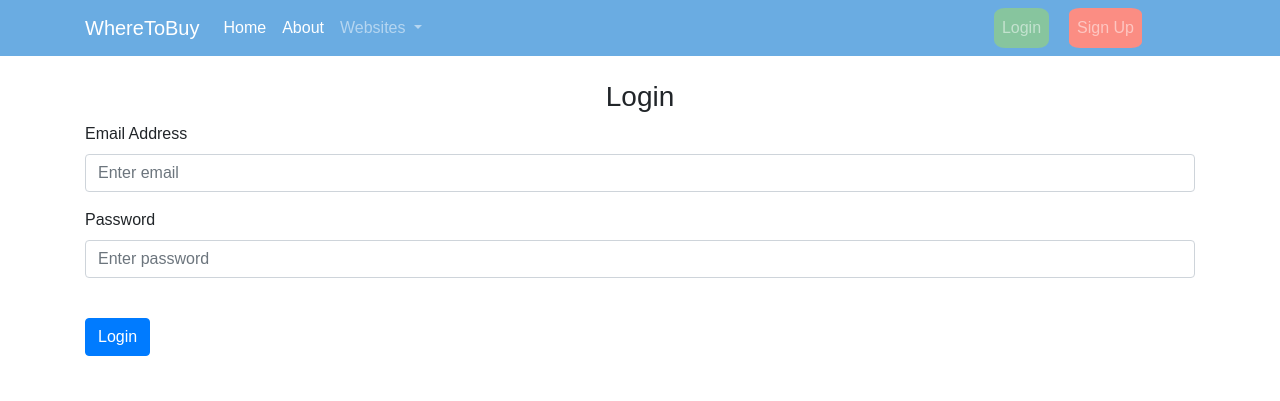
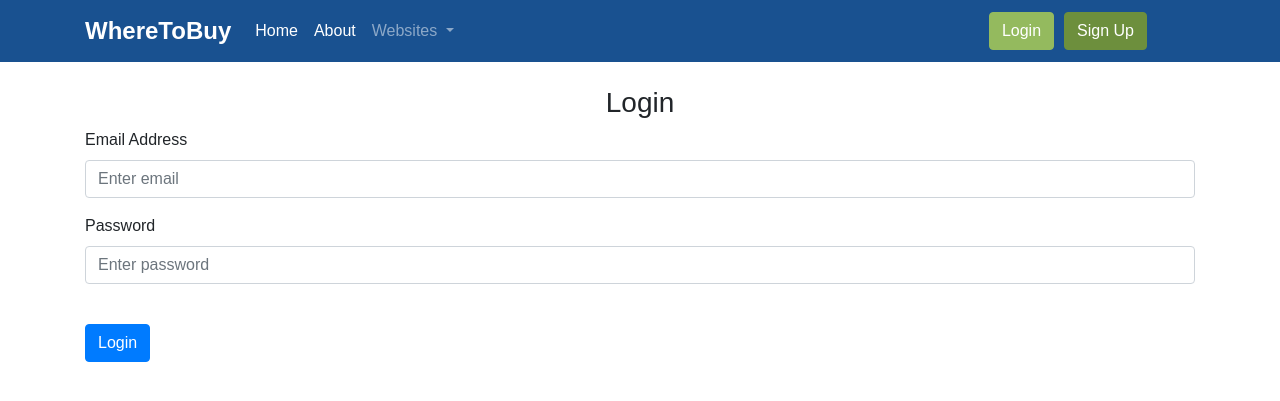
Before and after one commit to yeganaabbaszadeh/WhereToBuy, a Flask app: page /login in a window 1280 px wide. Shown: the top 401 px of the page. Run offline with Flask 2, Linux system fonts and the light colour scheme; some libraries are stand-ins or nearby versions.

Commit message:
login/logout finished, style changes added

```diff
--- a/website/auth.py
+++ b/website/auth.py
@@ -2,7 +2,7 @@ from flask import Blueprint, render_template, request, flash, redirect, url_for
 from .models import User
 from werkzeug.security import generate_password_hash, check_password_hash
 from . import db
-from flask_login import login_user, login_required, logout_user, current_user
+from flask_login import login_user, login_required, logout_user, current_user, UserMixin
 
 
 auth = Blueprint('auth', __name__)
@@ -25,13 +25,14 @@ def login():
         else:
             flash("Email does not exist.", category='error')
 
-    return render_template('login.html', boolean=True)
+    return render_template('login.html', user=current_user)
 
 
 @auth.route('/logout')
 @login_required
 def logout():
     logout_user()
+    flash("Logged out!", category='error')
     return redirect(url_for('auth.login'))
 
 
--- a/website/templates/about.html
+++ b/website/templates/about.html
@@ -1,4 +1,5 @@
 {% extends "base.html" %}
 {% block content %}
+	<br>
 	<h1>About Page</h1>
 {% endblock content %}
--- a/website/templates/base.html
+++ b/website/templates/base.html
@@ -14,9 +14,9 @@
 
 <body>
   <header>
-    <nav class="navbar navbar-expand-lg navbar-dark" style="background-color: #6aace2;">
+    <nav class="navbar navbar-expand-lg navbar-dark" style="background-color: #195190;">
       <div class="container">
-        <a class="navbar-brand" href="/">WhereToBuy</a>
+        <a class="navbar-brand" href="/" style="font-size: 150%;"><b>WhereToBuy</b></a>
         <button class="navbar-toggler" type="button" data-toggle="collapse" data-target="#navbarSupportedContent" aria-controls="navbarSupportedContent" aria-expanded="false" aria-label="Toggle navigation">
           <span class="navbar-toggler-icon"></span>
         </button>
@@ -43,22 +43,17 @@
         </div>
         <div class="collapse navbar-collapse" id="navbar" style="position: absolute; right: 10%;">
             <div class="navbar-nav">
-              <a class="nav-item nav-link" id="login" href="/login" style="border-radius: 20%; background-color: #87c59e; margin: 10px; ">Login</a>
-              <a class="nav-item nav-link" id="login" href="/sign-up" style="border-radius: 15%; background-color: #fb8d83; margin: 10px;">Sign Up</a>
+              {% if user.is_authenticated %}
+              <a class="btn btn-outline-success active" id="logout" href="/logout" role="button" style="border-color: #ffb31a; background-color: #ffb31a; margin: 5px; height: 75%;">Logout</a>
+              {% else %}
+              <a class="btn btn-outline-success active" id="login" href="/login" role="button" style="border-color: #94ba5e; background-color: #94ba5e; margin: 5px; height: 75%;">Login</a>
+              <a class="btn btn-outline-success active" id="sign-up" href="/sign-up" role="button" style="border-color: #6d8f3d; background-color: #6d8f3d; margin: 5px; height: 75%;">Sign Up</a>
+              {% endif %}
             </div>
         </div>
       </div>
     </nav>
   </header>
-  <!-- <main>
-    <br>
-    <form class="form-inline my-2 my-lg-0" style="margin: 2cm;">
-      <input class="form-control mr-sm-2" type="search" placeholder="Search" aria-label="Search">
-      <button class="btn btn-outline-success my-2 my-sm-0" type="submit"><i class="fa fa-search"></i></button>
-    </form>
-    <br>
-  </main> -->
-
   {% with messages = get_flashed_messages(with_categories=true) %}
     {% if messages %}
       {% for category, message in messages %}
@@ -85,7 +80,7 @@
     {% block content %}
       <br>
       <form class="form-inline my-2 my-lg-0">
-        <input class="form-control mr-sm-2" type="search" placeholder="Search" aria-label="Search">
+        <input class="form-control mr-sm-2" type="search" placeholder="Search" aria-label="Search" style="width: 50%;">
         <button class="btn btn-outline-success my-2 my-sm-0" type="submit"><i class="fa fa-search"></i></button>
       </form>
       <br>
--- a/website/templates/home.html
+++ b/website/templates/home.html
@@ -5,4 +5,6 @@
 {% endblock %}
 
 {% block body %}
+<br>
+<h1>This is Home Page</h1>
 {% endblock %}
--- a/website/templates/login.html
+++ b/website/templates/login.html
@@ -1,5 +1,7 @@
 {% extends "base.html" %}
-{% block title %}Login{% endblock %}
+{% block head %}
+<title>Login</title>
+{% endblock %}
 {% block content %}
 <form method="POST">
     <br>
--- a/website/templates/sign_up.html
+++ b/website/templates/sign_up.html
@@ -1,5 +1,7 @@
 {% extends "base.html" %}
-{% block title %}Sign-up{% endblock %}
+{% block head %}
+<title>Sign-up</title>
+{% endblock %}
 {% block content %}
 <form method="POST">
     <br>
--- a/website/views.py
+++ b/website/views.py
@@ -1,11 +1,12 @@
 from flask import Blueprint, render_template
 from flask_login import login_required, current_user
+
 
 views = Blueprint('views', __name__)
 
 
 @views.route('/', methods=["GET", "POST"])
-@login_required
+# @login_required
 def home():
     return render_template("home.html", user=current_user)
 
```
Also changed, not shown: website/database.db.
